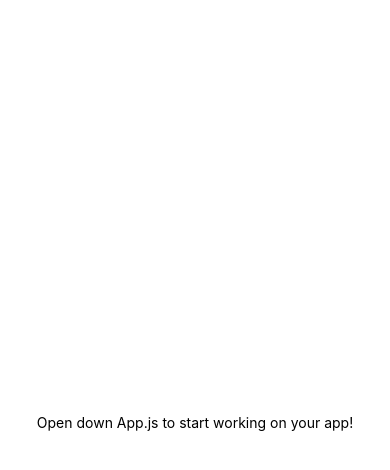
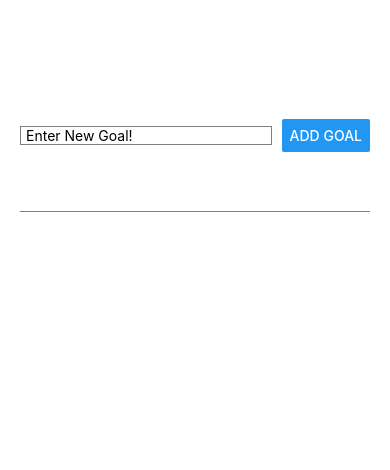
Before and after one commit to mmdohm99/ReactNative, a React Native app: screen / in a window 390 px wide. Shown: the top 470 px of the page. Built offline with nearby package versions, Linux system fonts and the light colour scheme.

Commit message:
ui made-addNewGoal
Signed-off-by: Mohamed Mmamdouh <93613974+mmdohm99@users.noreply.github.com>

```diff
--- a/App.js
+++ b/App.js
@@ -1,20 +1,37 @@
-import { StatusBar } from 'expo-status-bar';
-import { StyleSheet, Text, View } from 'react-native';
+import { StyleSheet, Text, View, Button, TextInput } from "react-native";
+import { useState } from "react";
+import { styles } from "./style";
+export default function App() {
+  const [goal, setGoal] = useState("");
+  const [goalsList, setGoalsList] = useState([]);
+  function goalInputHandler(inputText) {
+    setGoal(inputText);
+  }
+  function addGoalHandler() {
+    setGoalsList((old) => [...old, goal]);
+    setGoal("");
+  }
 
-export default function App() {
   return (
     <View style={styles.container}>
-      <Text>Open down App.js to start working on your app!</Text>
-      <StatusBar style="auto" />
+      <View style={styles.addArea}>
+        <TextInput
+          onChangeText={goalInputHandler}
+          style={styles.textBox}
+          placeholder="Enter New Goal!"
+          value={goal}
+        />
+        <Button onPress={addGoalHandler} title="Add Goal" />
+      </View>
+      <View style={styles.goalsArea}>
+        {goalsList.map((goal, id) => (
+          // some platform like ios may have some issue with elemnt compiling support styling in this case we add warper
+          // like view around text to solve it insted pf adding text directly
+          <View key={id} style={styles.goalItem}>
+            <Text style={styles.goalItemText}>{goal}</Text>
+          </View>
+        ))}
+      </View>
     </View>
   );
 }
-
-const styles = StyleSheet.create({
-  container: {
-    flex: 1,
-    backgroundColor: '#fff',
-    alignItems: 'center',
-    justifyContent: 'center',
-  },
-});
--- /dev/null
+++ b/style.js
@@ -0,0 +1,35 @@
+import { StyleSheet } from "react-native";
+export const styles = StyleSheet.create({
+    addArea: {
+      flex: 1,
+      flexDirection: "row",
+      justifyContent: "space-between",
+      alignItems: "center",
+      borderBottomColor: "grey",
+      borderBottomWidth: 1,
+    },
+    goalsArea: { flex: 4, marginTop: 30 },
+    textBox: {
+      paddingHorizontal: 5,
+      borderColor: "grey",
+      borderWidth: 1,
+      width: "72%",
+    },
+    container: {
+      flex: 1,
+      paddingTop: 60,
+      paddingHorizontal: 20,
+      backgroundColor: "#fff",
+    },
+    goalItem: {
+      backgroundColor: "#aaa0bf",
+      borderRadius: 10,
+      padding: 10,
+      marginBottom: 8,
+    },
+    goalItemText: {
+      fontSize: 18,
+      fontWeight: "500",
+      color: "white",
+    },
+  });
```
